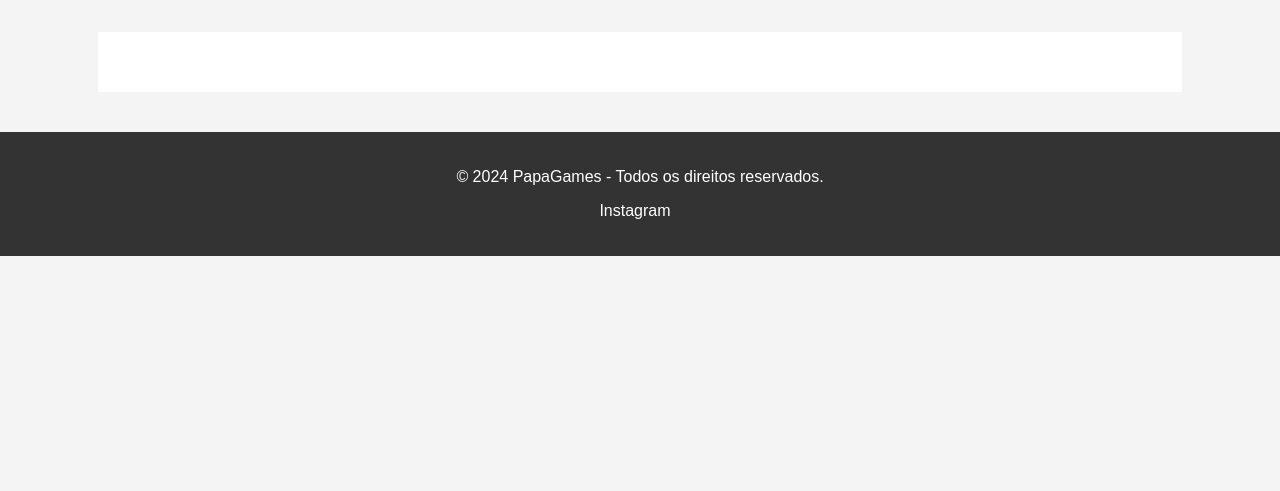
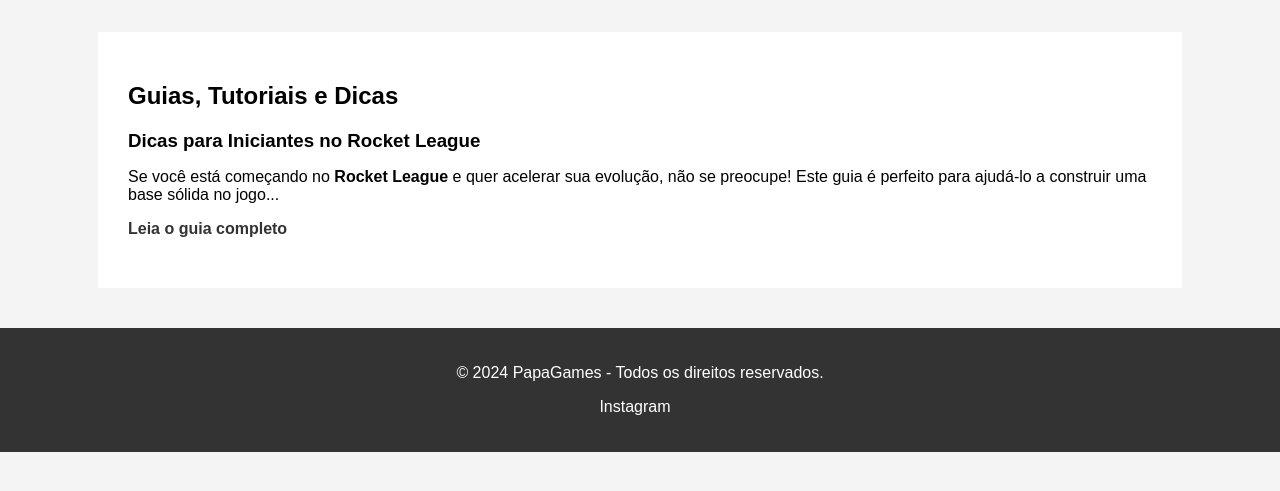
Before and after one commit to Topazi0/Topazi0.github.io, a plain HTML site: page guias.html in a window 1280 px wide. Shown: the part 117-608 px from the top of the page. Drawn offline with Linux system fonts and the light colour scheme.

Commit message:
Update guias.html

```diff
--- a/guias.html
+++ b/guias.html
@@ -1,7 +1,7 @@
 <!DOCTYPE html>
 <html lang="pt-BR">
 <head>
-    <!-- Google tag (gtag.js) -->
+           <!-- Google tag (gtag.js) -->
 <script async src="https://www.googletagmanager.com/gtag/js?id=G-96H006ZK7R"></script>
 <script>
   window.dataLayer = window.dataLayer || [];
@@ -12,6 +12,22 @@
 </script>
     <script async src="https://pagead2.googlesyndication.com/pagead/js/adsbygoogle.js?client=ca-pub-4807112201726941"
      crossorigin="anonymous"></script>
+
+    <!-- Favicon padrão -->
+    <link rel="icon" href="favicon.ico" type="image/x-icon">
+
+    <!-- PNG favicons de diferentes tamanhos -->
+    <link rel="icon" type="image/png" sizes="32x32" href="favicon-32x32.png">
+    <link rel="icon" type="image/png" sizes="16x16" href="favicon-16x16.png">
+    <link rel="icon" type="image/png" sizes="512x512" href="favicon-512x512.png">
+    <link rel="icon" type="image/png" sizes="192x192" href="favicon-192x192.png">
+
+    <!-- Apple Touch Icon para dispositivos iOS -->
+    <link rel="apple-touch-icon" sizes="180x180" href="apple-touch-icon.png">
+
+    <!-- Manifest para configurações avançadas, como ícones para apps -->
+    <link rel="manifest" href="site.webmanifest">
+
     <meta charset="UTF-8">
     <meta name="viewport" content="width=device-width, initial-scale=1.0">
     <meta name="description" content="Seu site de notícias sobre jogos. Fique por dentro das últimas novidades, reviews e guias de jogos.">
@@ -40,15 +56,15 @@
 
     <!-- Seção de Guias -->
     <section class="guias">
-        <!--<h2>Guias e Tutoriais</h2>
+        <h2>Guias, Tutoriais e Dicas</h2>
 
         <article>
-            <h3>Guia 1 - Dicas para Iniciantes</h3>
-            <p>Descrição breve do guia...</p>
-            <a href="#">Leia o guia completo</a>
+            <h3>Dicas para Iniciantes no Rocket League</h3>
+            <p>Se você está começando no <strong>Rocket League</strong> e quer acelerar sua evolução, não se preocupe! Este guia é perfeito para ajudá-lo a construir uma base sólida no jogo...</p>
+            <a href="Dicas-para-Iniciantes-no-Rocket-League.html">Leia o guia completo</a>
         </article>
 
-        <article>
+        <!--<article>
             <h3>Guia 2 - Estratégias Avançadas</h3>
             <p>Resumo do tutorial avançado...</p>
             <a href="#">Leia o guia completo</a>
```
